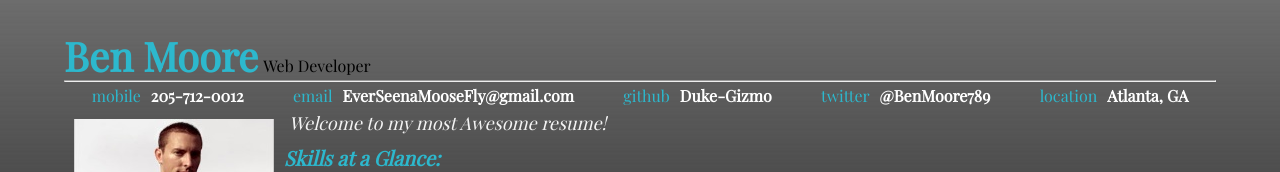
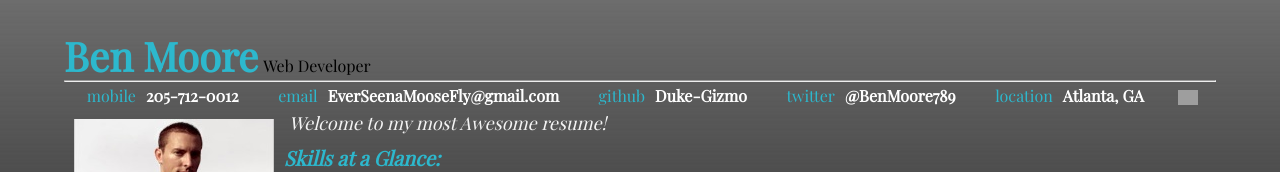
Before and after one commit to Ben-Moore789/Duke-Gizmo.github.io, a plain HTML site: page index.html in a window 1280 px wide. Shown: the top 172 px of the page. Drawn offline with nearby package versions, Linux system fonts and the light colour scheme; some packages are replaced by stand-ins of ours; grey boxes are pictures that could not be loaded.

Commit message:
Added LinkedIn Button

```diff
--- a/css/style.css
+++ b/css/style.css
@@ -148,6 +148,11 @@ ul {
     display: none;
 }
 
+#linkedIn {
+    padding: 0px;
+    margin: 0px;
+}
+
 img {
     padding: 10px;
 }
--- a/js/helper.js
+++ b/js/helper.js
@@ -8,6 +8,9 @@ var HTMLtwitter = '<li class="flex-item"><span class="blue-text">twitter</span><
 var HTMLgithub = '<li class="flex-item"><span class="blue-text">github</span><span class="white-text">%data%</span></li>';
 var HTMLblog = '<li class="flex-item"><span class="blue-text">blog</span><span class="white-text">%data%</span></li>';
 var HTMLlocation = '<li class="flex-item"><span class="blue-text">location</span><span class="white-text">%data%</span></li>';
+var HTMLLinkedIn = '<a href="http://www.linkedin.com/pub/ben-moore/93/b31/3b6" id="linkedIn" style="text-decoration:none;">'+
+    '<img src="https://static.licdn.com/scds/common/u/img/webpromo/btn_in_20x15.png" id="linkedIn" width="20" height="15"'+
+    'alt="View LinkedIn profile" style="vertical-align:middle;" border="0"></a>'
 
 var HTMLbioPic = '<img src="%data%" class="biopic">';
 var HTMLWelcomeMsg = '<span class="welcome-message">%data%</span>';
--- a/js/resumeBuilder.js
+++ b/js/resumeBuilder.js
@@ -34,7 +34,7 @@ bio.display = function() {
     var e = HTMLgithub.replace("%data%", bio.contacts.github);
     var f = HTMLtwitter.replace("%data%", bio.contacts.twitter);
     var g = HTMLlocation.replace("%data%", bio.contacts.location);
-    $("#topContacts").append(c + d + e + f + g);
+    $("#topContacts").append(c + d + e + f + g + HTMLLinkedIn);
     $("#footerContacts").append(c + d + e + f + g);
     var h = HTMLbioPic.replace("%data%", bio.bioPic);
     var i = HTMLWelcomeMsg.replace("%data%", bio.welcomeMessage);
```
Also changed, not shown: 1 other file.
